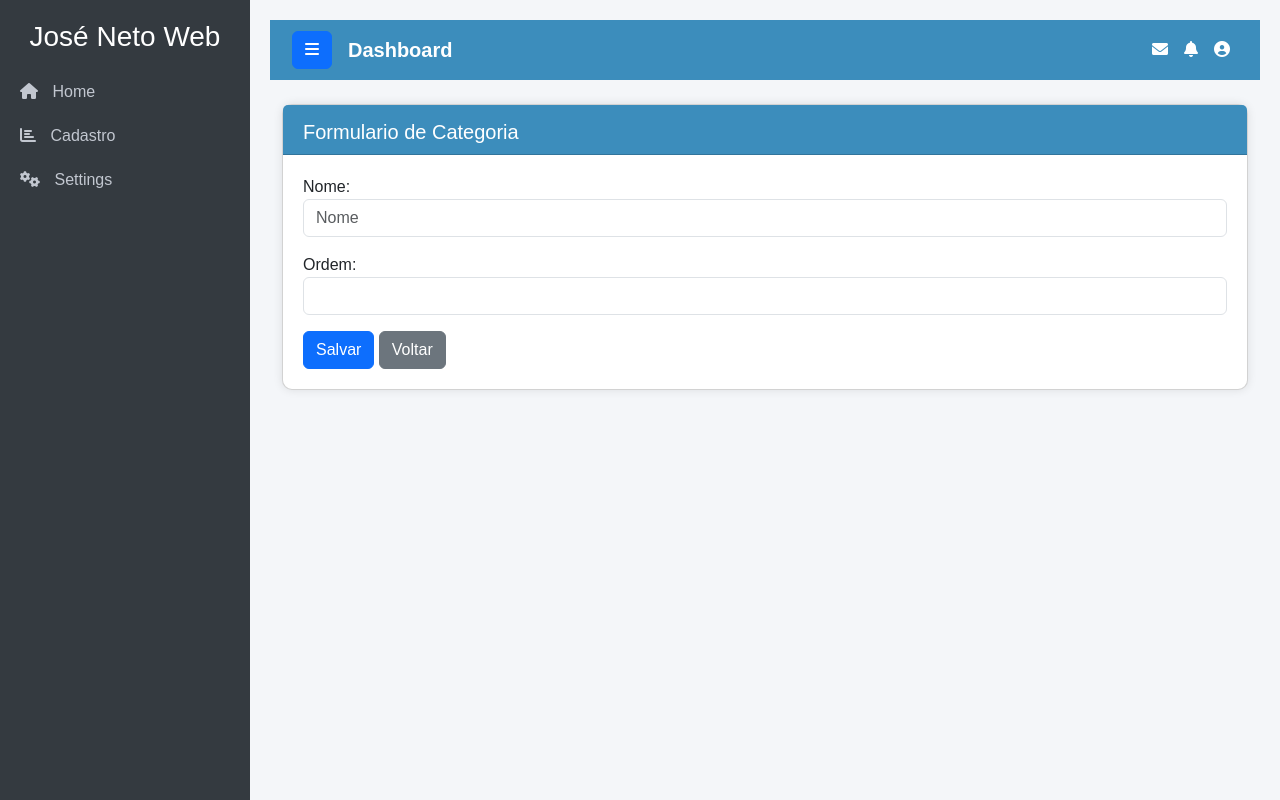
After one commit to NTDias/cadweb, a Django app: page /categoria/form in a window 1280 px wide. The commit adds this page. Run offline with Django 4.2, Linux system fonts and the light colour scheme; some libraries are stand-ins or nearby versions.

Commit message:
Aula dia 19

```diff
--- a/home/forms.py
+++ b/home/forms.py
@@ -0,0 +1,12 @@
+from django import forms
+from .models import *
+
+
+class CategoriaForm(forms.ModelForm):
+    class Meta:
+        model = Categoria
+        fields = ['nome', 'ordem']
+        widgets = {
+            'nome':forms.TextInput(attrs={'class': 'form-control', 'placeholder': 'Nome'}),
+            'ordem':forms.NumberInput(attrs={'class': 'inteiro form-control', 'placeholder': ''}),
+        }
--- a/home/urls.py
+++ b/home/urls.py
@@ -4,4 +4,5 @@ from . import views
 urlpatterns = [
     path('', views.index, name="index"),
     path('categoria/', views.categoria, name="categoria"),
+    path('categoria/form', views.form_categoria, name="form_categoria"),
 ]
--- a/home/views.py
+++ b/home/views.py
@@ -1,6 +1,8 @@
-from django.shortcuts import render
+from django.shortcuts import render, redirect
 
 from .models import *
+from .forms import *
+
 
 
 def index(request):
@@ -11,3 +13,18 @@ def categoria(request):
         'lista': Categoria.objects.all().order_by('-id'),
     }
     return render(request, 'categoria/lista.html',contexto)
+
+def form_categoria(request):
+    if request.method == 'POST':
+       form = CategoriaForm(request.POST)                        # instancia o modelo com os dados do form
+       if form.is_valid():                                       # faz a validação do formulário
+            form.save()                                          # salva a instancia do modelo no banco de dados
+            return redirect('categoria')                         # redireciona para a listagem
+    else:                                                        # método é get, novo registro
+        form = CategoriaForm()
+
+
+    contexto = {
+        'form':form,
+    }
+    return render(request, 'categoria/formulario.html', contexto)
--- /dev/null
+++ b/templates/categoria/formulario.html
@@ -0,0 +1,17 @@
+{% extends 'base.html' %}
+
+
+{% block titulo_conteudo  %} Formulario de Categoria {% endblock %}
+
+
+{% block conteudo  %}
+
+   <form method="post">
+        {% csrf_token %}
+        {{ form.as_p }} <!-- Renderiza cada campo do formulário com <p> tags -->
+        <button class="btn btn-primary" type="submit">Salvar</button>
+        <button onclick="location.href='{% url 'categoria' %}'" class="btn btn-secondary" type="button">Voltar</button>
+    </form>
+
+
+{% endblock %}
--- a/templates/categoria/lista.html
+++ b/templates/categoria/lista.html
@@ -6,7 +6,7 @@ txt
 ﻿
 {% block conteudo  %}
 ﻿
-<button onclick="location.href=''"  class="btn btn-primary">Nova Categoria </button>
+<button onclick="location.href='{% url "form_categoria" %}'"  class="btn btn-primary">Nova Categoria </button>
 ﻿
 <button onclick="location.href=''"  class="btn btn-primary">Recarregar </button>
 ﻿
```
